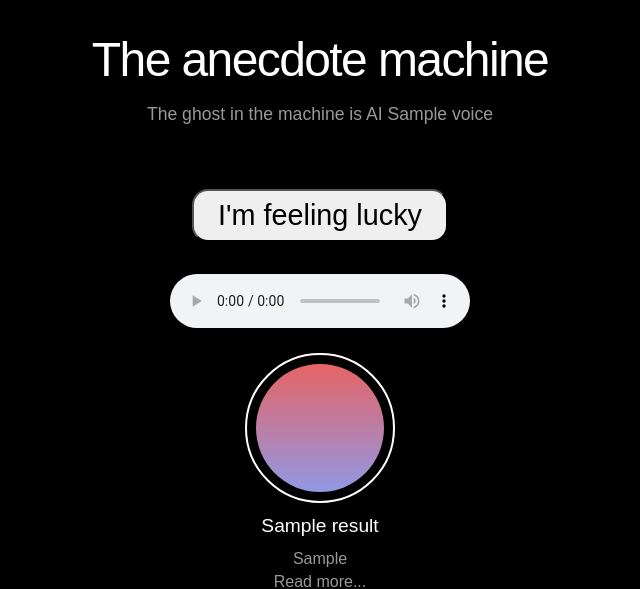
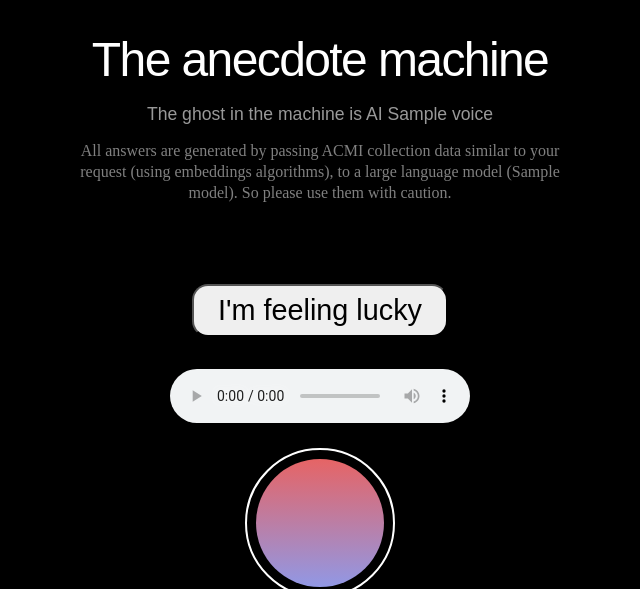
Before and after one commit to ACMILabs/collection-chat, a FastAPI app: template api/templates/index.html in a window 1280 px wide. Shown: the top 589 px of the page, without its empty margins (320-960 px from the left). Run offline with FastAPI, Linux system fonts and the light colour scheme; the template is opened without the code that fills it: most values are stand-ins (such as "Sample title", 1, 10 or a date in 2020); parts of the project's set-up code (start-up, migrations or seed data) failed here and were passed over; some web fonts are replaced.

Commit message:
#18 Move the disclaimer to the top of the page

```diff
--- a/api/static/styles.css
+++ b/api/static/styles.css
@@ -178,8 +178,9 @@ h3 + p, h3 + p + p {
 }
 
 .disclaimer {
-    opacity: 0.4;
-    font-size: 0.8rem;
+    font-family: 'Fakt';
+    font-size: 1rem;
+    opacity: 0.5;
     padding: 1rem;
     max-width: 32rem;
     margin: auto;
--- a/api/templates/index.html
+++ b/api/templates/index.html
@@ -19,6 +19,7 @@
         {% else %}
             <h2>The ghost in the machine is AI {{ voice }}</h2>
         {% endif %}
+        <h3 class="disclaimer">All answers are generated by passing <a href="https://api.acmi.net.au" target="_blank">ACMI collection data</a> similar to your request (using <a href="https://labs.acmi.net.au/embeddings-and-our-collection-afa815b8406e" target="_blank">embeddings algorithms</a>), to a large language model ({{ model }}). So please use them with caution.</h3>
     </header>
 
     <form>
@@ -52,8 +53,6 @@
     </form>
 
     <p><a href="https://www.acmi.net.au"><img class="logo" src="static/images/acmi-logo-white.svg" alt="An ACMI labs experiment" title="An ACMI labs experiment" /></a></p>
-
-    <p class="disclaimer">All answers are generated by passing <a href="https://api.acmi.net.au" target="_blank">ACMI collection data</a> similar to your request <a href="https://labs.acmi.net.au/embeddings-and-our-collection-afa815b8406e" target="_blank">using embeddings</a>, to a large language model {{ model }}. So please use them with caution.</p>
 
     <script>
         var hasPlayed = false;
```
